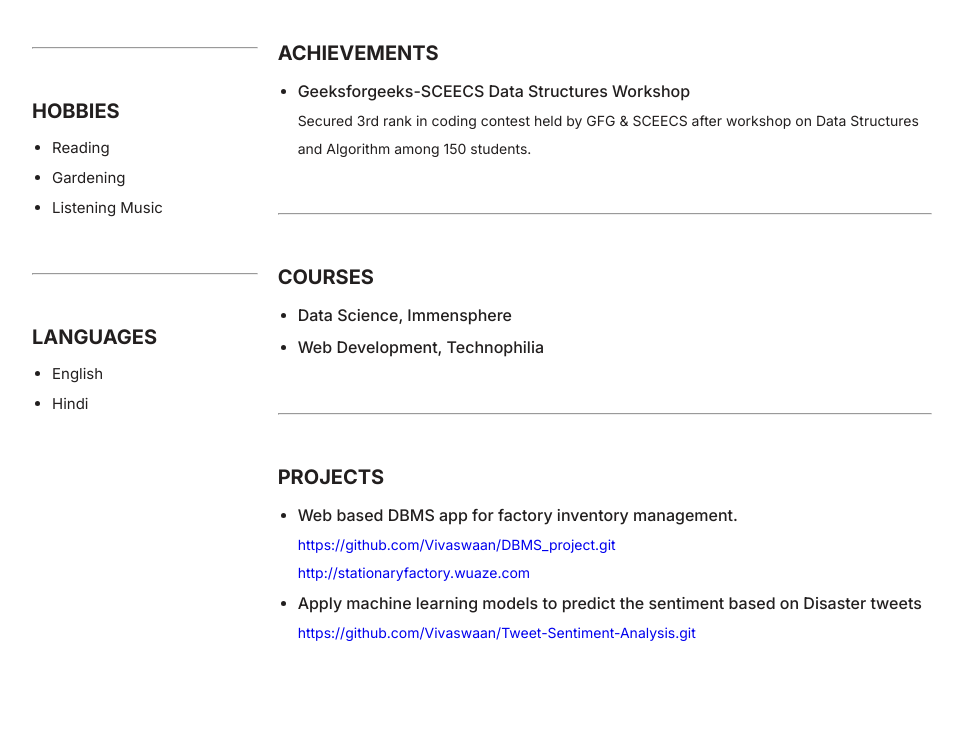
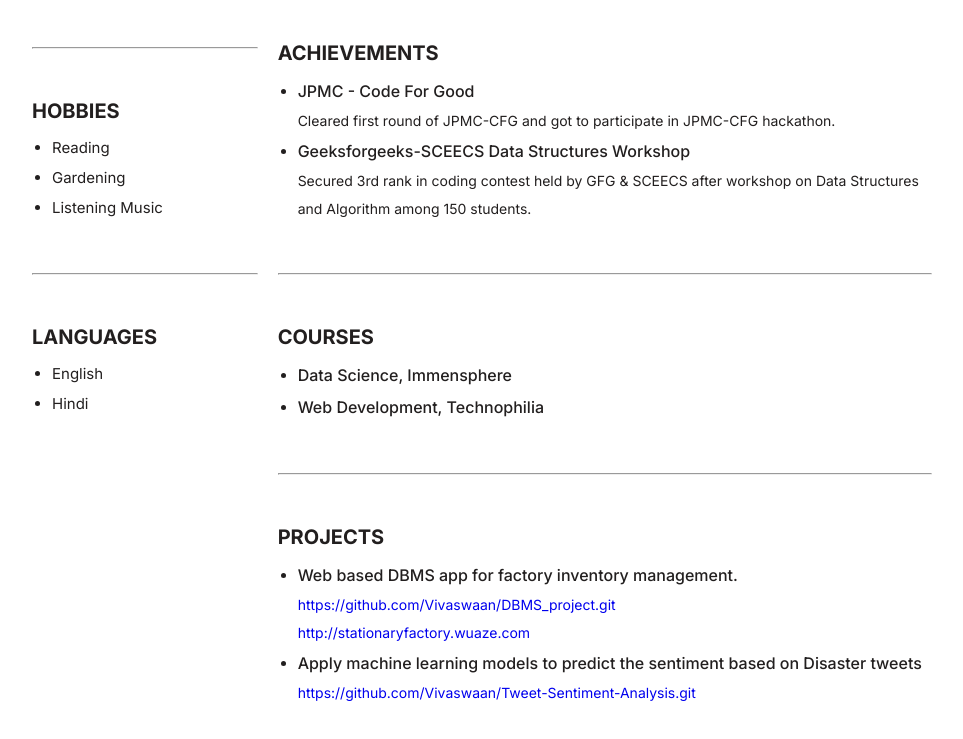
Before and after one commit to Vivaswaan/cv, a plain HTML site: page index.html in a window 1280 px wide. Shown: the part 1072-1811 px from the top of the page, without its empty margins (158-1121 px from the left). Before the commit the page ends 1769 px from the top, so only its background shows below. Drawn offline with Linux system fonts and the light colour scheme.

Commit message:
Update index.html

```diff
--- a/index.html
+++ b/index.html
@@ -101,6 +101,10 @@
                 <div class="ach">
                     <h3 class="titles">Achievements</h3>
                     <ul class="list description"><li>
+                        <div class="eduitem"><a href=".\CFG_certificate.pdf">
+                            <p class="itemtitle">JPMC - Code For Good</p></a>
+                            <p class="subtitle">Cleared first round of JPMC-CFG and got to participate in JPMC-CFG hackathon. </p>
+                        </div></li><li>
                 <div class="eduitem"><a href=".\gfg_certificate.pdf">
                     <p class="itemtitle">Geeksforgeeks-SCEECS Data Structures Workshop</p></a>
                     <p class="subtitle">Secured 3rd rank in coding contest held by GFG & SCEECS after workshop on Data Structures and Algorithm among 150 students. </p>
```
